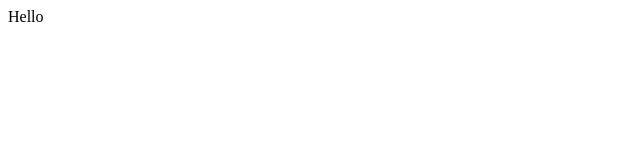
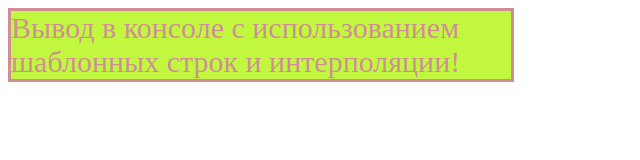
Before and after one commit to DenisVolhonsky/DenisVolhonsky.github.io, a plain HTML site: page ES6_1/index.pug in a window 1280 px wide. Shown: the whole page, without its empty margins (0-640 px from the left). Drawn offline with nearby package versions, Linux system fonts and the light colour scheme; files that its build step writes are made by us from their sources.

Commit message:
add scss

```diff
--- a/ES6_1/index.pug
+++ b/ES6_1/index.pug
@@ -21,5 +21,5 @@ html(lang="en")
         title ES6_1
     head
     body
-        div Hello
+        .block1 Вывод в консоле с использованием шаблонных строк и интерполяции!
         script(src="script.js")
--- a/ES6_1/script.js
+++ b/ES6_1/script.js
@@ -37,5 +37,4 @@ const STRING =
      MIDDLELENGTH = ${MIDDLELENGTH}
      LOWLENGTH = ${LOWLENGTH}
      `;
-
 console.log(STRING);
--- /dev/null
+++ b/ES6_1/style.scss
@@ -0,0 +1,7 @@
+.block1 {
+    border: solid;
+    width: 500px;
+    font-size: 30px;
+    background: rgb(random(255),random(255),random(255));
+    color: rgb(random(255),random(255),random(255));
+}
```
Also changed, not shown: ES6_1/index.html, ES6_1/style.css, 1 other file.
